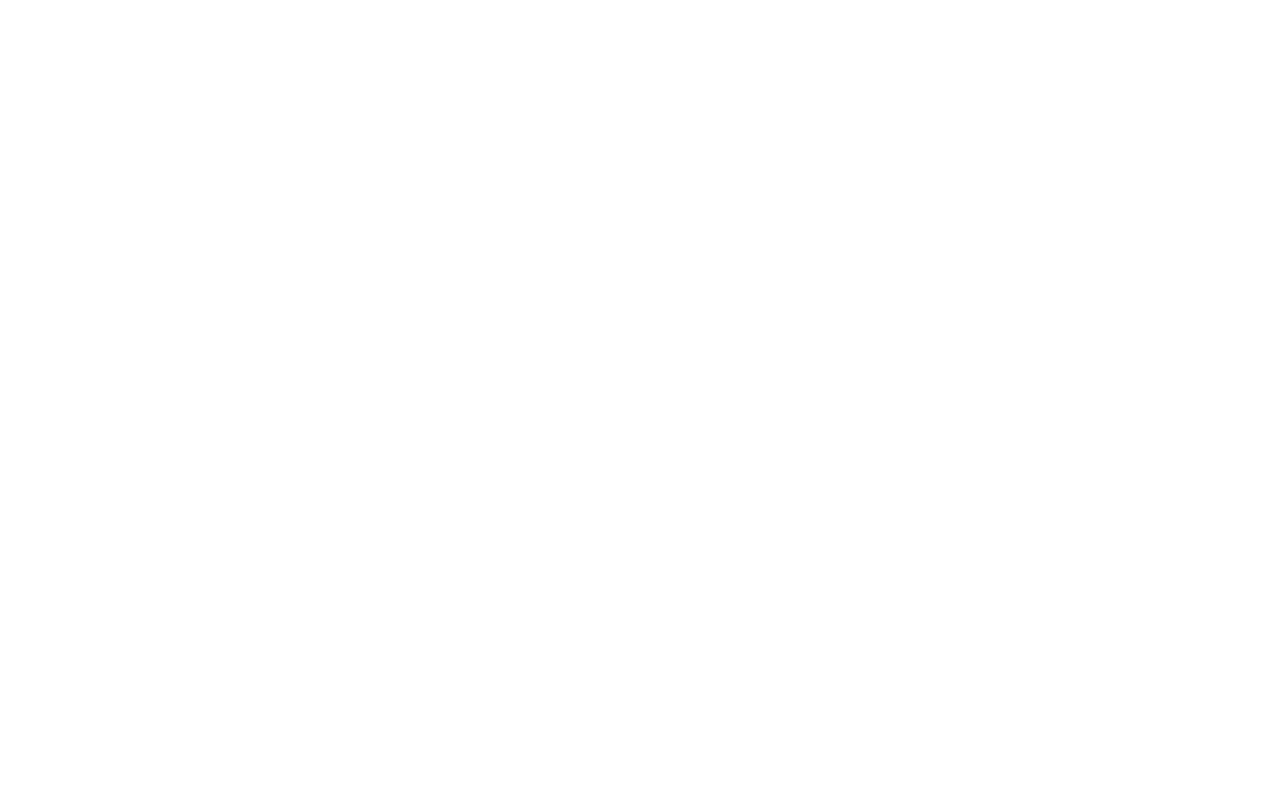
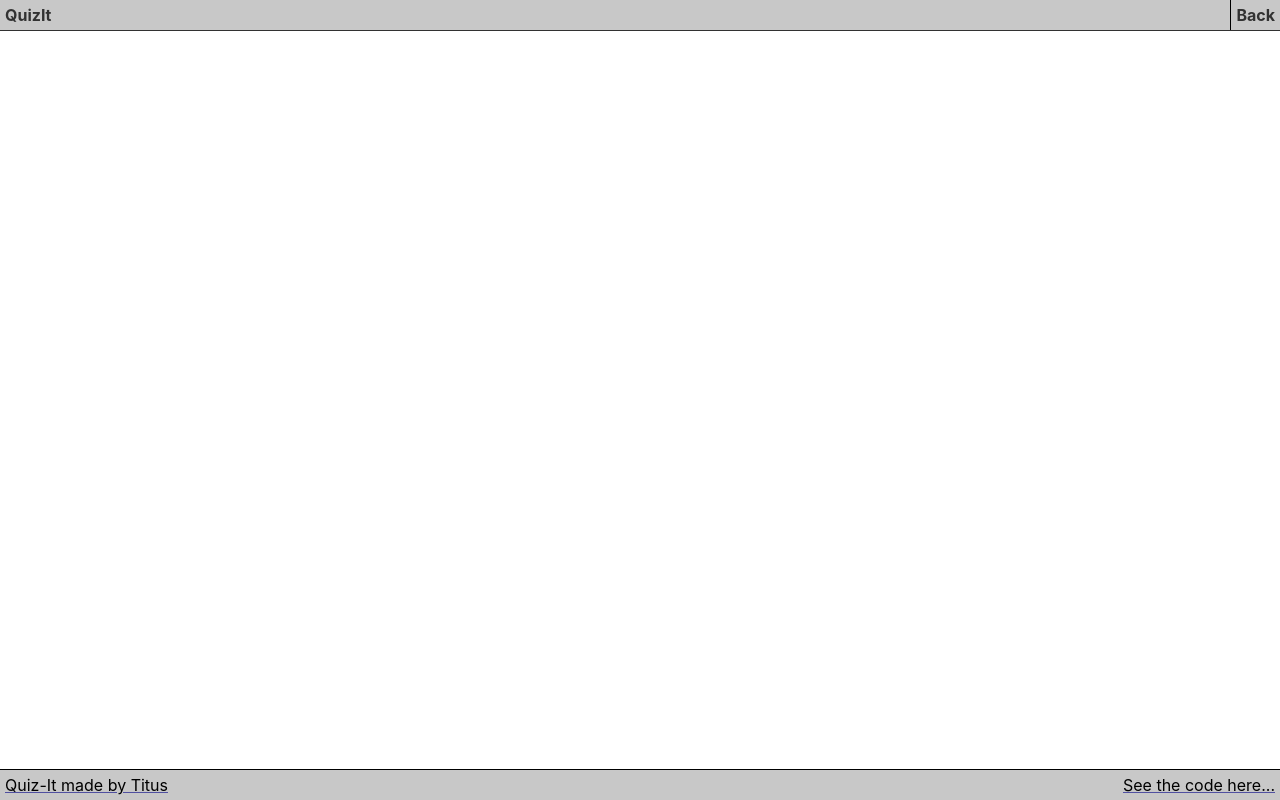
Before and after one commit to SmexyKatarina/quiz-app, a React (Create React App) app: page /login in a window 1280 px wide. Before the commit this address had no page. Built offline with nearby package versions, Linux system fonts and the light colour scheme.

Commit message:
Error Route and navigation logic

```diff
--- a/src/components/App.tsx
+++ b/src/components/App.tsx
@@ -4,6 +4,7 @@
 
 import Home from '../pages/Home';
 import Quizzes from '../pages/Quizzes';
+import Login from '../pages/Login';
 import Error from '../pages/Error';
 
 function App() {
@@ -14,6 +15,8 @@
         <Route path="/">
           <Route index element={<Home />} />
           <Route path="quizzes" element={<Quizzes />}/>
+          <Route path="login" element={<Login />}/>
+          <Route path="*" element={<Error />} />
         </Route>
       </Routes>
     </BrowserRouter>
--- a/src/components/Header.tsx
+++ b/src/components/Header.tsx
@@ -1,11 +1,21 @@
 import React from "react";
-import { useNavigate } from "react-router-dom";
+import { useLocation, useNavigate } from "react-router-dom";
 
 import '../css/Header.css';
 
 const Header = () => {
 
     const navigate = useNavigate();
+    const location = useLocation();
+
+    if (location.pathname === "/login") {
+        return (
+            <div id="header">
+                <h4 id="quiz-icon" onClick={() => { navigate("/"); }}>QuizIt</h4>
+                <h4 id="login" onClick={() => { navigate("/"); }}>Back</h4>
+            </div>
+        );
+    }
 
     return (
         <div id="header">
--- a/src/css/Home.css
+++ b/src/css/Home.css
@@ -11,7 +11,8 @@
     background-color: rgb(240, 240, 240);
     color: rgb(40, 40, 40);
     padding-bottom: 20px;
-    height: 80vh;
+    position: relative;
+    top: 20%;
 }
 
 #home-container > * {
--- a/src/pages/Error.tsx
+++ b/src/pages/Error.tsx
@@ -1,9 +1,18 @@
 import React from "react";
+import { useNavigate } from "react-router-dom";
 
 const Error = () => {
 
+    document.title = "Error - QuizIt";
+
+    const navigate = useNavigate();
+
     return (
-        <div></div>
+        <div id="Error-Page">
+            <h1>Unfortunately, this page doesn't exist.</h1>
+            <h4>Please go back and try a different page.</h4>
+            <button onClick={() => { navigate(-1); }}>Go back</button>
+        </div>
     );
 }
 
--- a/src/pages/Home.tsx
+++ b/src/pages/Home.tsx
@@ -4,6 +4,8 @@
 import '../css/Home.css';
 
 const Home = () => {
+
+    document.title = "Home - QuizIt";
 
     return (
         <div id="home">
--- a/src/pages/Login.tsx
+++ b/src/pages/Login.tsx
@@ -1,10 +1,18 @@
 import React from "react";
+import Header from "../components/Header";
+import Footer from "../components/Footer";
 
-const Component = () => {
+const Login = () => {
+
+    document.title = "Login - QuizIt";
 
     return (
-        <div></div>
+        <div>
+            <Header />
+
+            <Footer />
+        </div>
     );
 }
 
-export default Component;
+export default Login;
--- a/src/pages/Quizzes.tsx
+++ b/src/pages/Quizzes.tsx
@@ -19,7 +19,7 @@
         dispatch(getAllQuizzes());
     }, [dispatch]);
 
-    console.log(state.quizzes);
+    document.title = "Quizzes - QuizIt";
 
     if (state.status === "error") {
         return (
```
Also changed, not shown: src/components/Login.tsx (deleted, +0 -10 lines).
